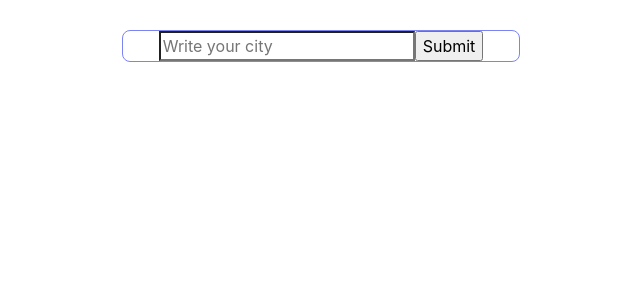
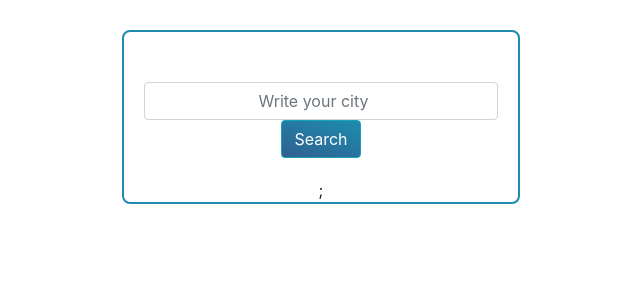
Before and after one commit to maria-nr/react-weather-app, a React (Create React App) app: page / in a window 1280 px wide. Shown: the top 300 px of the page, without its empty margins (319-959 px from the left). Built offline with nearby package versions, Linux system fonts and the light colour scheme.

Commit message:
Structure done
Cloud still failing

```diff
--- a/package.json
+++ b/package.json
@@ -10,8 +10,10 @@
     "bootstrap": "^4.6.0",
     "react": "^17.0.1",
     "react-bootstrap": "^1.5.1",
+    "react-d3-cloud": "^0.7.0",
     "react-dom": "^17.0.1",
     "react-scripts": "4.0.3",
+    "react-wordcloud": "^1.2.7",
     "web-vitals": "^1.1.0"
   },
   "scripts": {
--- a/src/App.css
+++ b/src/App.css
@@ -2,8 +2,9 @@
   text-align: center;
   margin: 30px auto;
   max-width: 398px;
-  border: 1px solid #5a66efcc;
+  border: 2px solid #1D8CAF;
   border-radius: 8px;
+
 
 
 }
--- a/src/Weather.css
+++ b/src/Weather.css
@@ -1,17 +1,55 @@
 
 
-h3{
-font-size: 19px;
+h3 {
+font-size: 10px;
+color: rgb(236, 231, 231);
+font-family: 'Segoe UI', Tahoma, Geneva, Verdana, sans-serif;
+max-width: 800px;
+padding-left: 40px;
 
-color: grey;
-font-family: 'Segoe UI', Tahoma, Geneva, Verdana, sans-serif;
-max-width: 20px;
+
 }
 
-.temp {
-    background-color: rgba(142, 178, 244, 0.564);
-
-  border-radius: 30px 30px 30px 5px;
-  font-size: 19px;
+.container {
+    color: ivory;
+    background: linear-gradient(20deg, #306090 0%, #1D8CAF 100%);
+    border-radius: 30px 0px 5px;
+    font-size: 19px;
+    padding-top: 5px;
+    padding-right: 10px;
+}
+img {
+    width: 10;
+    height: 10;
+    border-style: solid;
+    border-width: 0 100px 100px 100px;
+    border-radius: 60px;
+    border-color: transparent transparent #007bff transparent;
 
 }
+
+
+form {
+    padding-top: 50px;
+    padding-bottom: 20px;
+    padding-left: 20px;
+    padding-right: 20px;
+}
+
+button, input {
+    border-radius: 10px 10px 10px;
+
+}
+
+button {
+    background: linear-gradient(20deg, #306090 0%, #1D8CAF 100%);
+    border-radius: 20px;
+}
+
+
+
+.form-control{
+    margin-right: 3px;
+    text-align: center;
+    align-content: center;
+}
--- a/src/Weather.js
+++ b/src/Weather.js
@@ -3,6 +3,8 @@ import axios from "axios";
 import './App.css';
 import {Col, Row, Container} from "react-bootstrap";
 import "./Weather.css";
+
+
 
 
 export default function Weather() {
@@ -35,41 +37,39 @@ export default function Weather() {
 
   let form = (
     <form onSubmit={handleSubmit}>
-      <input
+      <input className="form-control"
         type="search"
         placeholder="Write your city"
         onChange={changeCity}
       />
-      <input type="submit" placeholder="Search" />
+      <button variant="info" type="submit" className="btn btn-info" placeholder="Search"> Search</button>
+
     </form>
   );
-
   if (message) {
     return (
-      <div>
+      <div >
         {form}
         <br />
-        <Container >
-    <Row className="country">
-    <Col><h1>{weather.name}</h1></Col>
-    </Row>
-    <Row>
-
+   <h1 className="details">{weather.name}</h1>
     <Col><img src={weather.icon} alt={weather.description} /></Col>
-  </Row>
-  <div className="temp">
+  <Container className="temp" >
+  <div >
   <Row >
-
-  <h3>Temperature:</h3> {Math.round(weather.temperature)} ºC </Row>
+  <h3>Temperature: {Math.round(weather.temperature)} ºC</h3>  </Row>
   <br />
-    <Row><h3>Humidity:{" "} </h3> {weather.humidity} % </Row>  <br />
-    <Row><h3>Description: </h3>{" "} {weather.description} </Row>  <br />
-    <Row><h3>wind: </h3>{weather.wind}km/h </Row>
+    <Row><h3>Humidity:{" "}{weather.humidity} %</h3> </Row>  <br />
+    <Row><h3>Description: {weather.description} </h3>  </Row>  <br />
+    <Row><h3>Wind: {weather.wind}km/h </h3></Row>
     </div>
 </Container>
       </div>
     );
   } else {
-    return form;
-  }
+    return (
+        <div>
+        {form};
+
+    </div>
+    );}
 }
```
Also changed, not shown: 1 other file (tests, documents, lock files or other folders).
